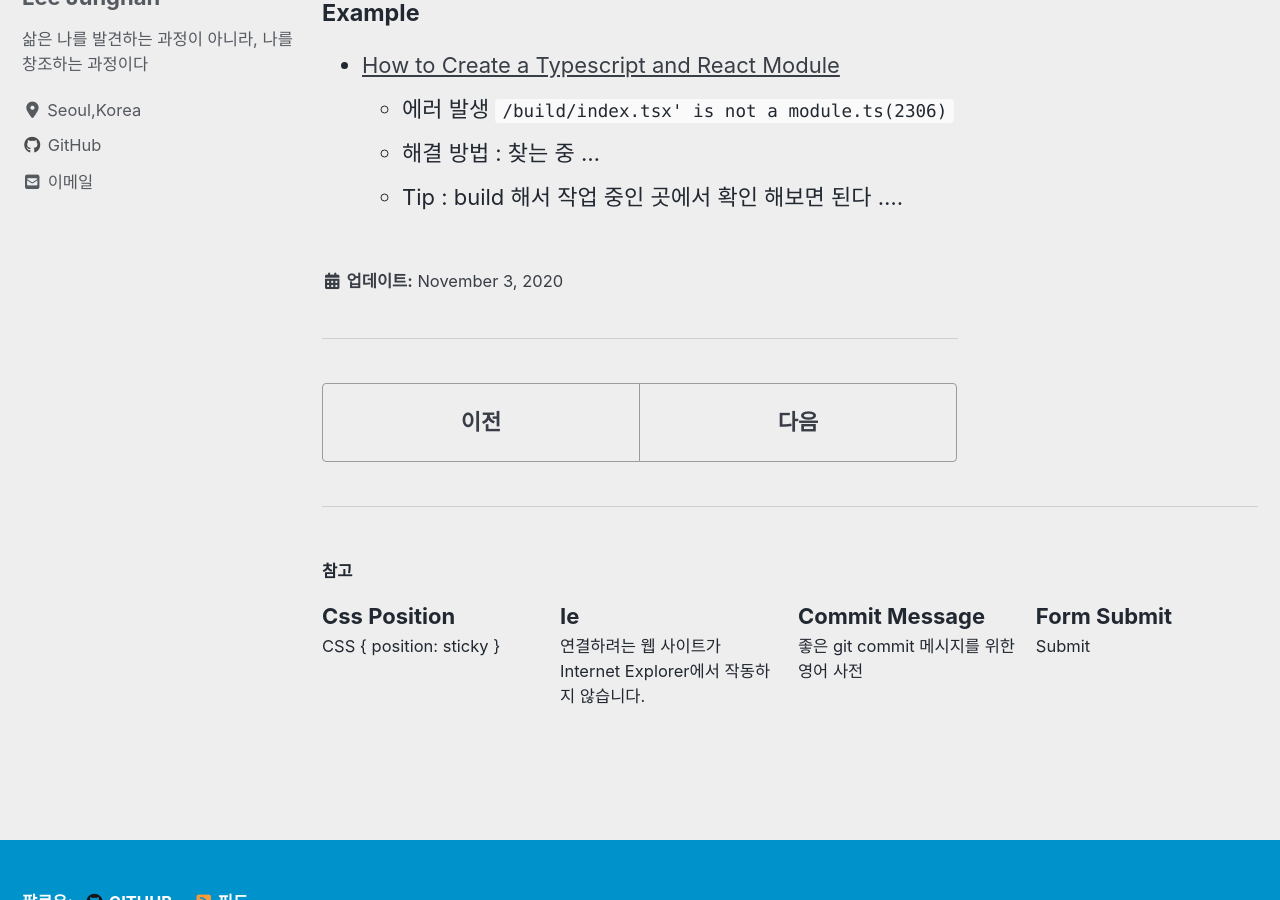
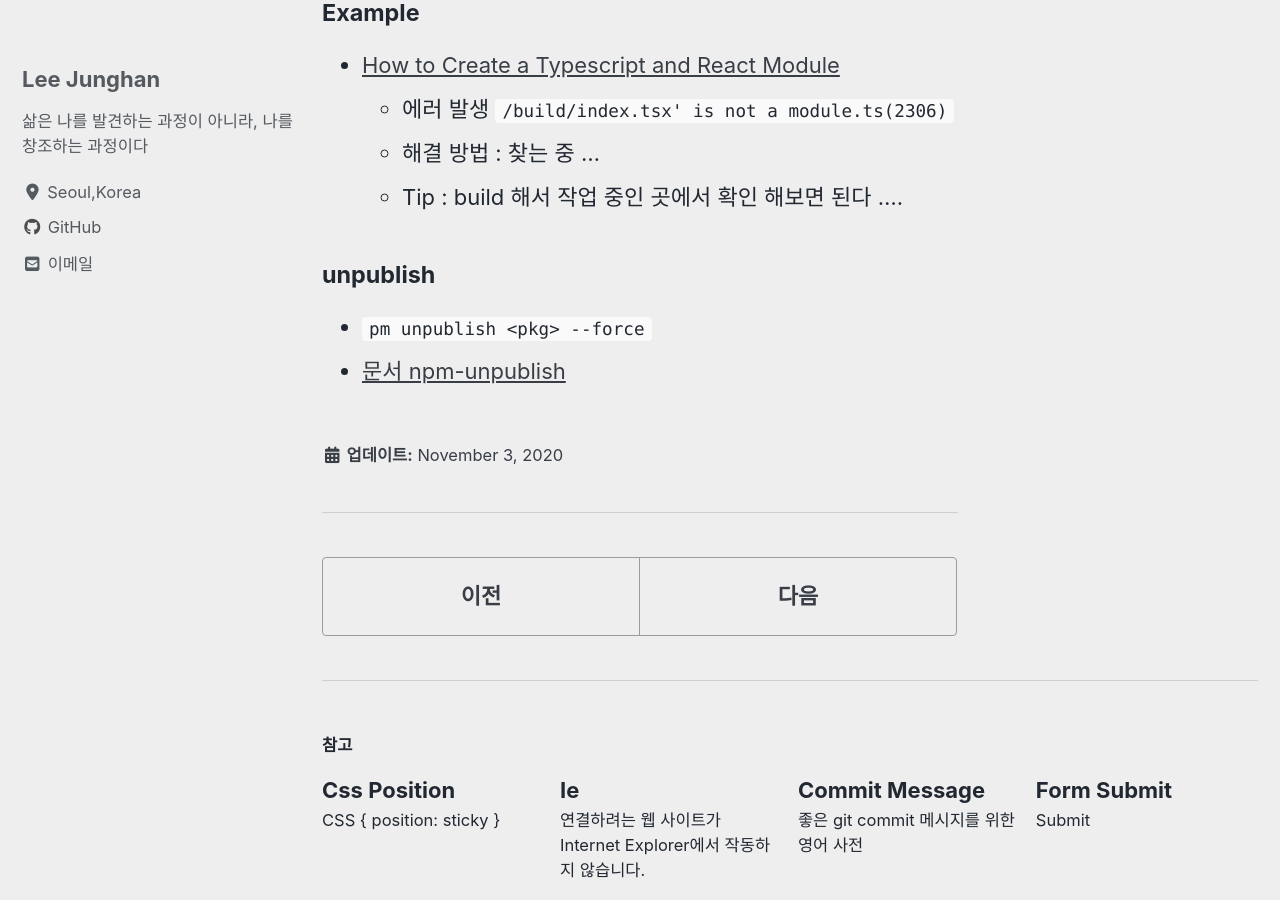
Before and after one commit to toyjhlee/toyjhlee.github.com, a Jekyll site: the page built from _posts/2020-11-03-npm-publish.md, in a window 1280 px wide and 900 px high, scrolled down 2837 px. Built offline with Jekyll 4.4.1, drawn with Linux system fonts in a browser that asks for light colours; cached includes are drawn as plain includes; nearby versions of some CDN libraries.

Commit message:
docs: Add unpublish

```diff
--- a/_posts/2020-11-03-npm-publish.md
+++ b/_posts/2020-11-03-npm-publish.md
@@ -81,3 +81,8 @@
     -   에러 발생 `/build/index.tsx' is not a module.ts(2306)`
     -   해결 방법 : 찾는 중 ...
     -   Tip : build 해서 작업 중인 곳에서 확인 해보면 된다 ....
+
+#### unpublish
+
+-   `pm unpublish <pkg> --force`
+-   [문서 npm-unpublish](https://docs.npmjs.com/cli/v6/commands/npm-unpublish)
```
